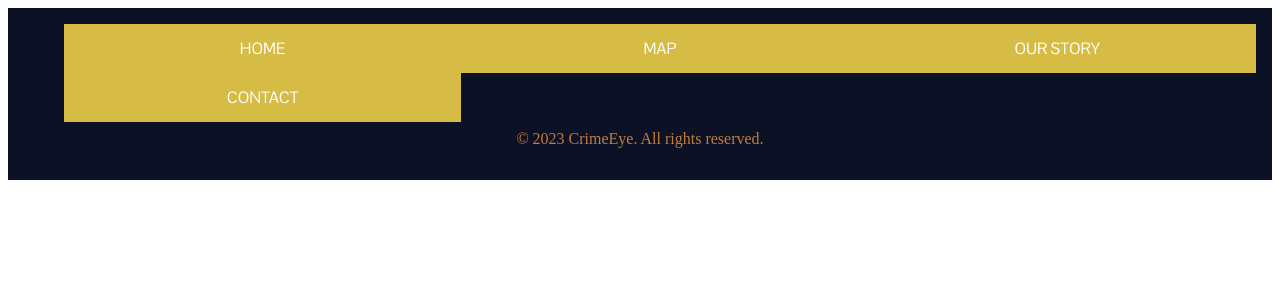
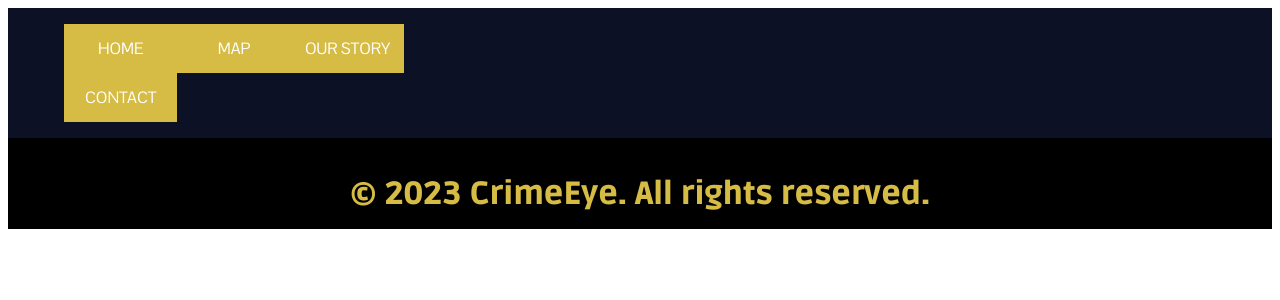
Before and after one commit to cfrielinghaus/cfrielinghaus.github.io, a PHP site: the page made by About Us.html in a window 1280 px wide. Shown: the top 300 px of the page. Run offline with PHP 8.4, Linux system fonts and the light colour scheme.

Commit message:
Third Time's a Charm!

```diff
--- a/About Us.css
+++ b/About Us.css
@@ -3,12 +3,22 @@
     --secondary-color: #0d1125;
   }
 
-  header {
-    background-color: var(--secondary-color);
-    color: rgb(194, 125, 60);
+  footer {
     display: flex;
-    justify-content: space-between;
+    align-items: center;
+    justify-content: space-around;
     padding: 1rem;
+    background-color: var(--primary-color);
+    color: rgb(214, 188, 69);
+  }
+
+  footer p {
+    font-size: 2rem;
+    margin: 0;
+    font-family: 'Ruda', sans-serif;
+    font-weight: 900;
+    padding-top: 20px;
+    text-align: center;
   }
 
   a {
@@ -30,6 +40,24 @@
     text-decoration: underline;
   }
 
+  main {
+    height: calc(100vh - 150px);
+    width: 100%;
+  }
+
+  #map {
+    height: 100%;
+    width: 100%;
+  }
+
+  header {
+    background-color: var(--secondary-color);
+    color: rgb(194, 125, 60);
+    display: flex;
+    justify-content: space-between;
+    padding: 1rem;
+  }
+
   header ul {
     list-style: none;
     display: flex;
@@ -42,7 +70,12 @@
   }
 
   @media only screen and (max-width: 768px) {
+    footer h1 {
+      font-size: 1.5rem;
+    }
 
+    footer p {
+      font-size: 0.8rem;
     }
 
     header {
@@ -54,6 +87,7 @@
       justify-content: center;
       margin-bottom: 0.5rem;
     }
+  }
 
   .marker-content {
     background-color: rgb(0, 0, 0);
--- a/About Us.html
+++ b/About Us.html
@@ -16,7 +16,9 @@
             <li><a href='Contact.html'>CONTACT</a></li>
         </ul>
     </ul>
+    </header>
+    <footer>
         <p>&copy; 2023 CrimeEye. All rights reserved.</p>
-    </header>
+    </footer>
 </body>
 </html>
```
